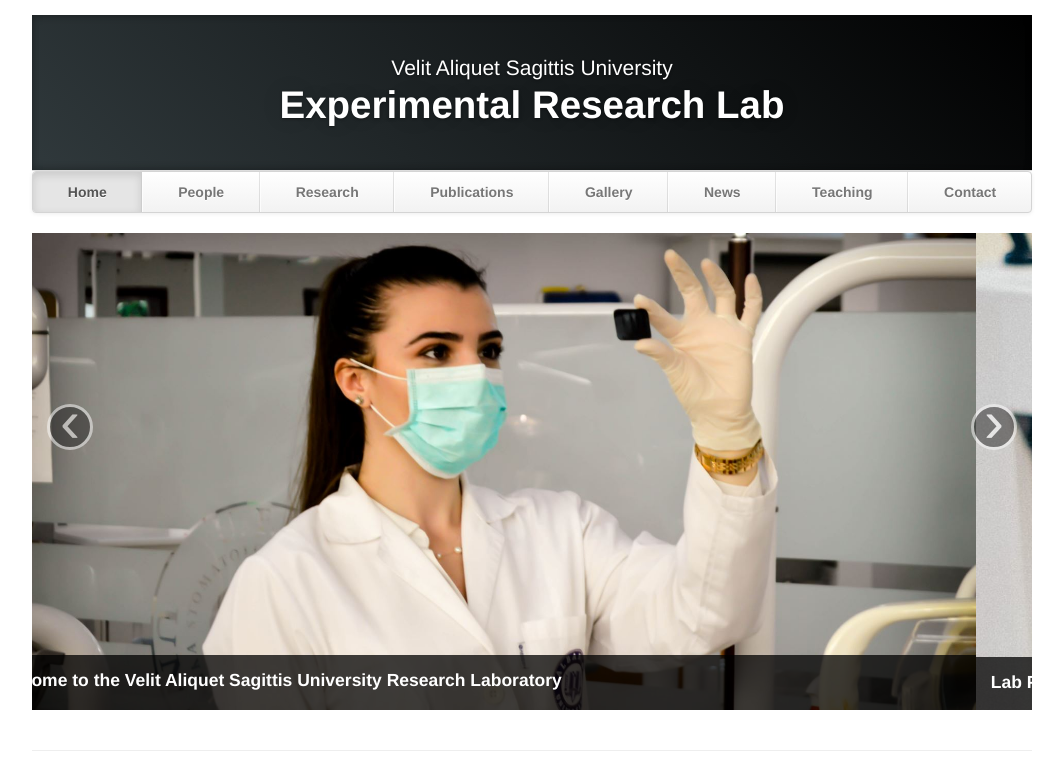
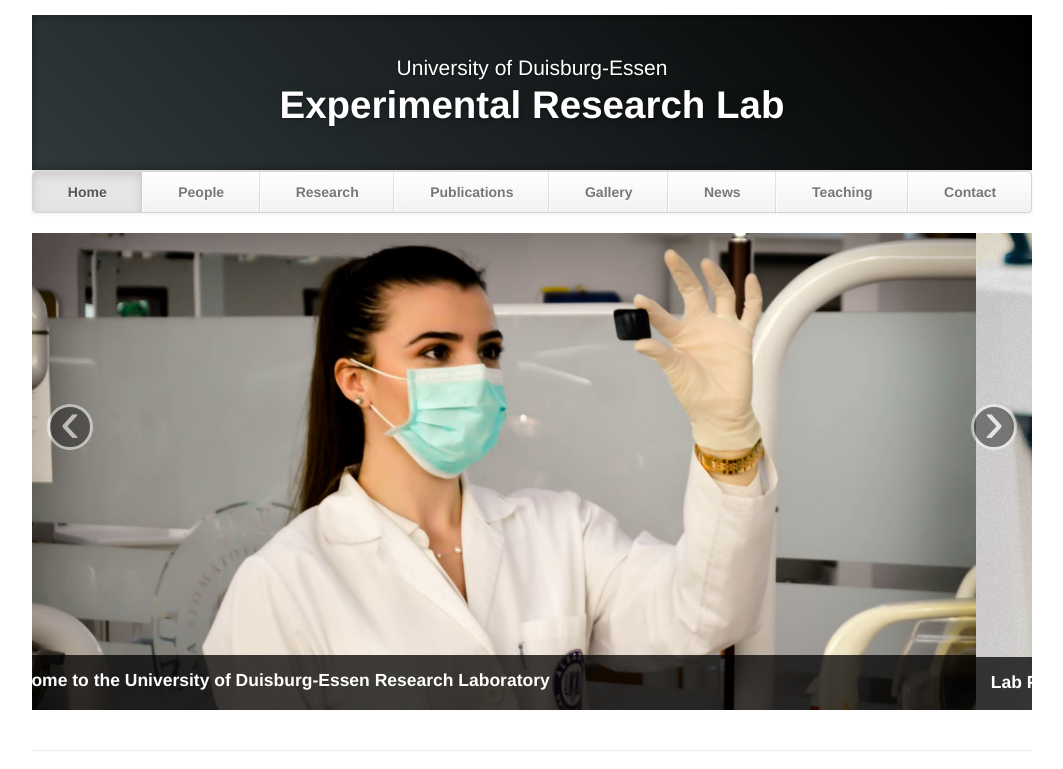
Before and after one commit to BryceZhou/researchlab, a plain HTML site: page index.html in a window 1280 px wide. Shown: the top 769 px of the page, without its empty margins (108-1171 px from the left). Drawn offline with Linux system fonts and the light colour scheme.

Commit message:
Update index.html

```diff
--- a/index.html
+++ b/index.html
@@ -4,7 +4,7 @@
       <meta charset="utf-8">
       <title>Generic Research Lab Template - Home</title>
       <meta name="viewport" content="width=device-width, initial-scale=1.0">
-      <meta name="description" content="Research Lab, Home, Velit Aliquet Sagittis University">
+      <meta name="description" content="Research Lab, Home, University of Duisburg-Essen">
       <meta name="author" content="">
       <!-- Le styles -->
       <link href="css/bootstrap.min.css" rel="stylesheet">
@@ -14,7 +14,7 @@
    <body>
       <div class="container">
          <header class="jumbotron subhead" id="overview">
-            <p class="lead"> Velit Aliquet Sagittis University </p>
+            <p class="lead"> University of Duisburg-Essen </p>
             <h1>Experimental Research Lab</h1>
          </header>
          <div class="masthead">
@@ -42,7 +42,7 @@
                      <div class="item active">
                         <img src="images/ani-kolleshi-crop3.JPG" class="carousel-image" alt="">
                         <div class="carousel-caption">
-                           <h4>Welcome to the Velit Aliquet Sagittis University Research Laboratory</h4>
+                           <h4>Welcome to the University of Duisburg-Essen Research Laboratory</h4>
                            <!-- -->
                            <p></p>
                         </div>
```
